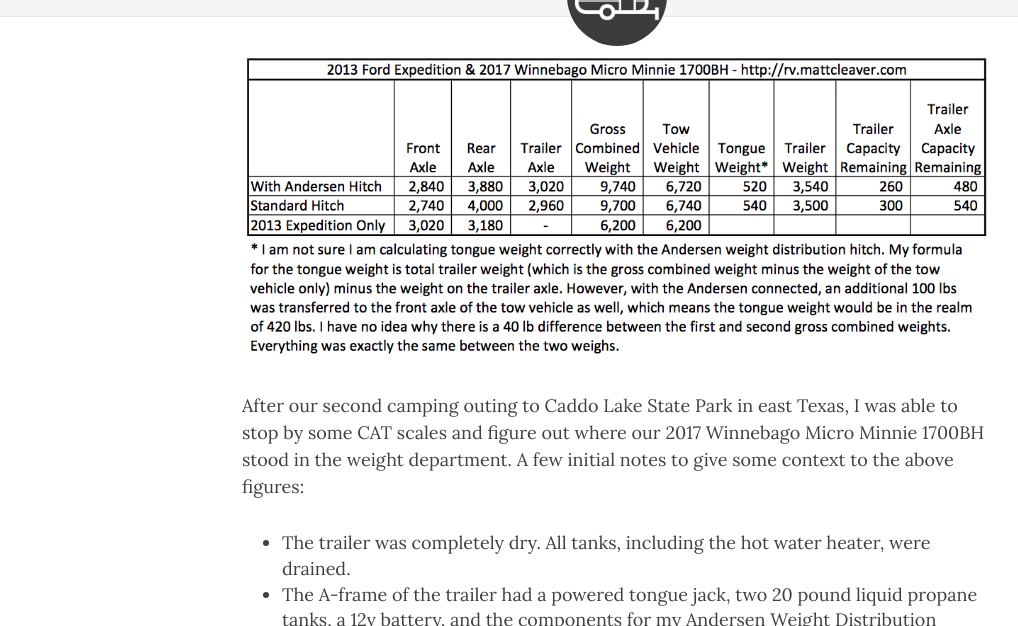
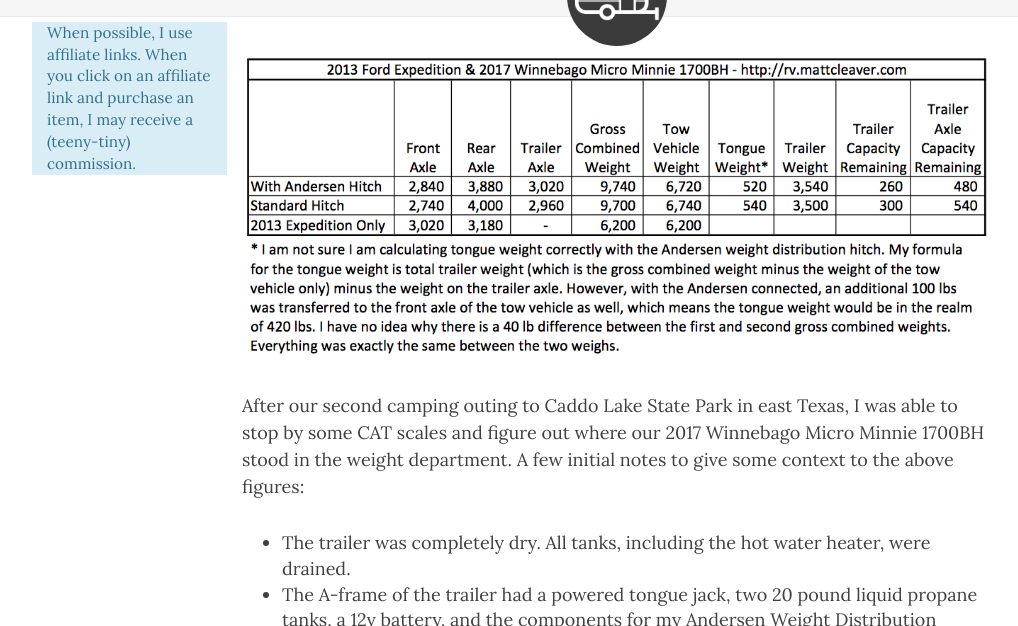
Before and after one commit to cleaversolutions/rv, a Jekyll site: the page built from _posts/2017-05-07-winnebago-micro-minnie-1700bh-weight.md, in a window 1280 px wide and 900 px high, cut to the strip 274-900 px from the top of the window. Shown: the whole strip, without its empty margins (23-1041 px from the left). Built offline with Jekyll 4.4.1, drawn with Linux system fonts in a browser that asks for light colours; nearby versions of some CDN libraries; comment, search, counter and statistics services are not loaded.

Commit message:
add affiliate disclosure

```diff
--- a/_layouts/post.html
+++ b/_layouts/post.html
@@ -6,7 +6,12 @@
 
 <div class="container">
   <div class="row">
-    <div class="col-lg-8 col-lg-offset-2 col-md-10 col-md-offset-1">
+
+    <div class="col-lg-2 alert-info small">
+  When possible, I use affiliate links. When you click on an affiliate link and purchase an item, I may receive a (teeny-tiny) commission.
+  </div>
+
+    <div class="col-lg-8">
       <article role="main" class="blog-post">
 	      {{ content }}
 	    </article>
@@ -30,5 +35,6 @@
         </div>
 	    {% endif %}
     </div>
+
   </div>
 </div>
```
